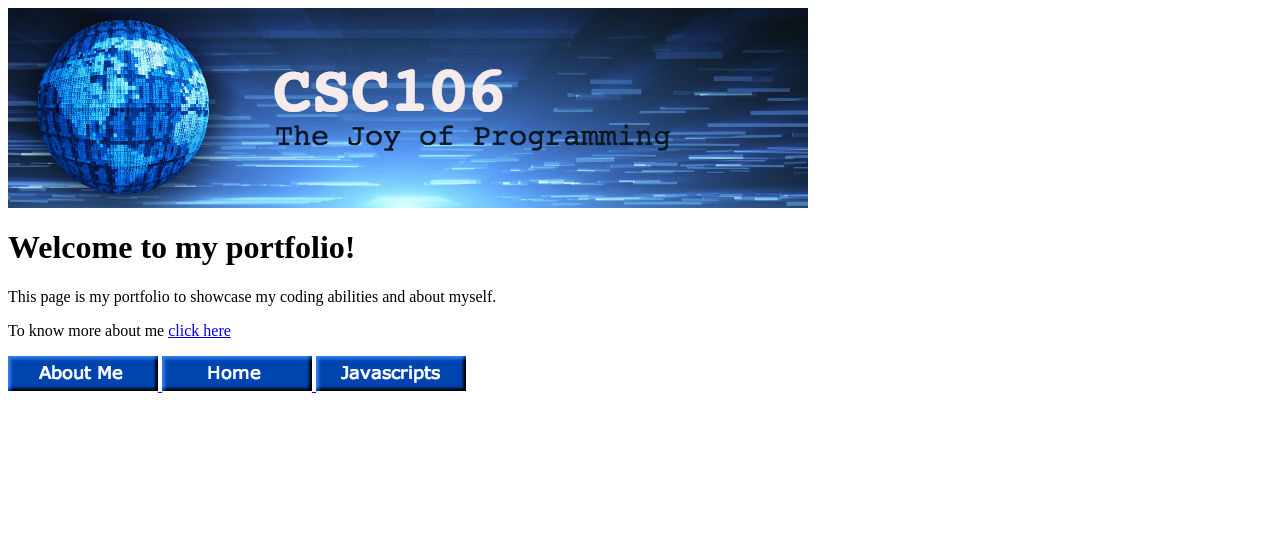
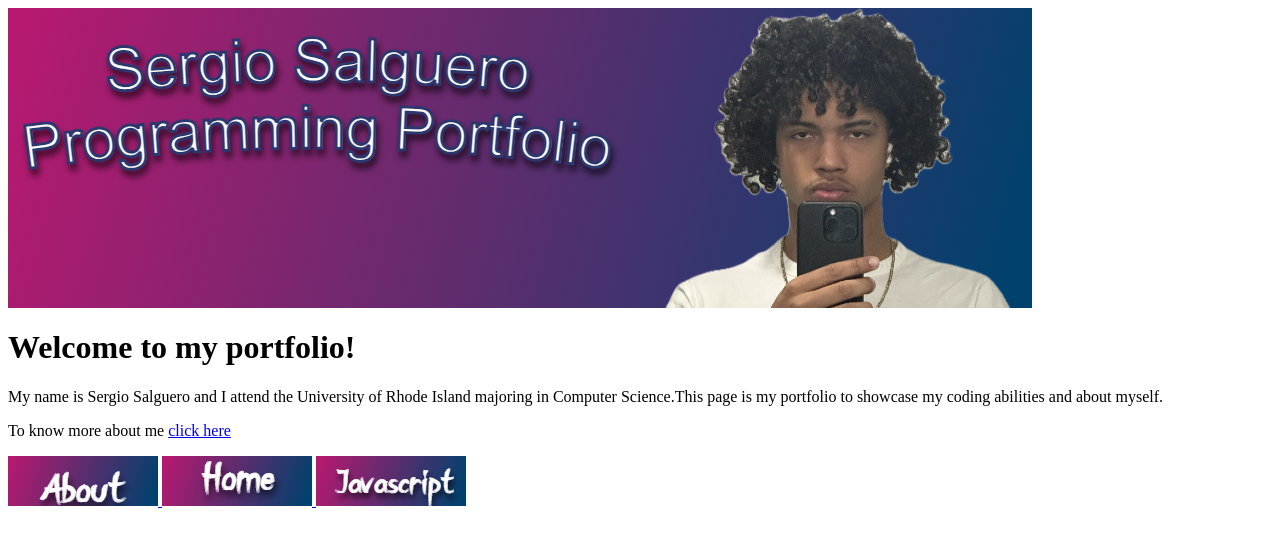
Before and after one commit to LiveUponLight/liveuponlight.github.io, a plain HTML site: page index.html in a window 1280 px wide. Drawn offline with Linux system fonts and the light colour scheme.

Commit message:
Update index.html

```diff
--- a/index.html
+++ b/index.html
@@ -4,14 +4,14 @@
   <title>Sergio's Portfolio</title>
 
   </head>
-  <img src="csc106_banner.jpg">
+  <img src="sergiobanner.jpeg">
   <body>
     <h1>Welcome to my portfolio!</h1>
-    <p> This page is my portfolio to showcase my coding abilities and about myself.
+    <p> My name is Sergio Salguero and I attend the University of Rhode Island majoring in Computer Science.This page is my portfolio to showcase my coding abilities and about myself. </p>
     <p>To know more about me <a href="aboutme.html" </a>click here</p>
-      <a href="aboutme.html"> <img src="aboutme.png"> </a>
-    <a href="index.html"><img src="home.png"> </a>
-    <a href="javascripts.html"><img src="js.png"> </a>
+      <a href="aboutme.html"> <img src="sergioaboutme.png"> </a>
+    <a href="index.html"><img src="sergiohome.png"> </a>
+    <a href="javascripts.html"><img src="sergiojavascript.png"> </a>
 
   </body>
 </html>
```
